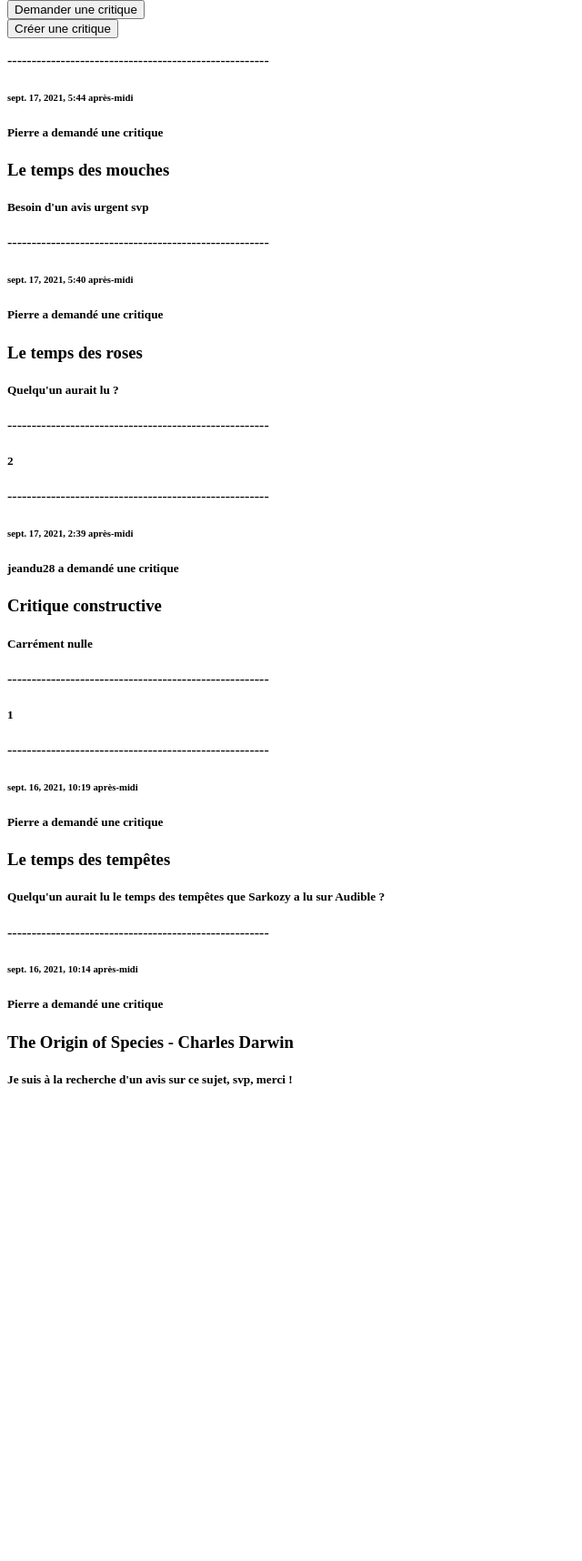
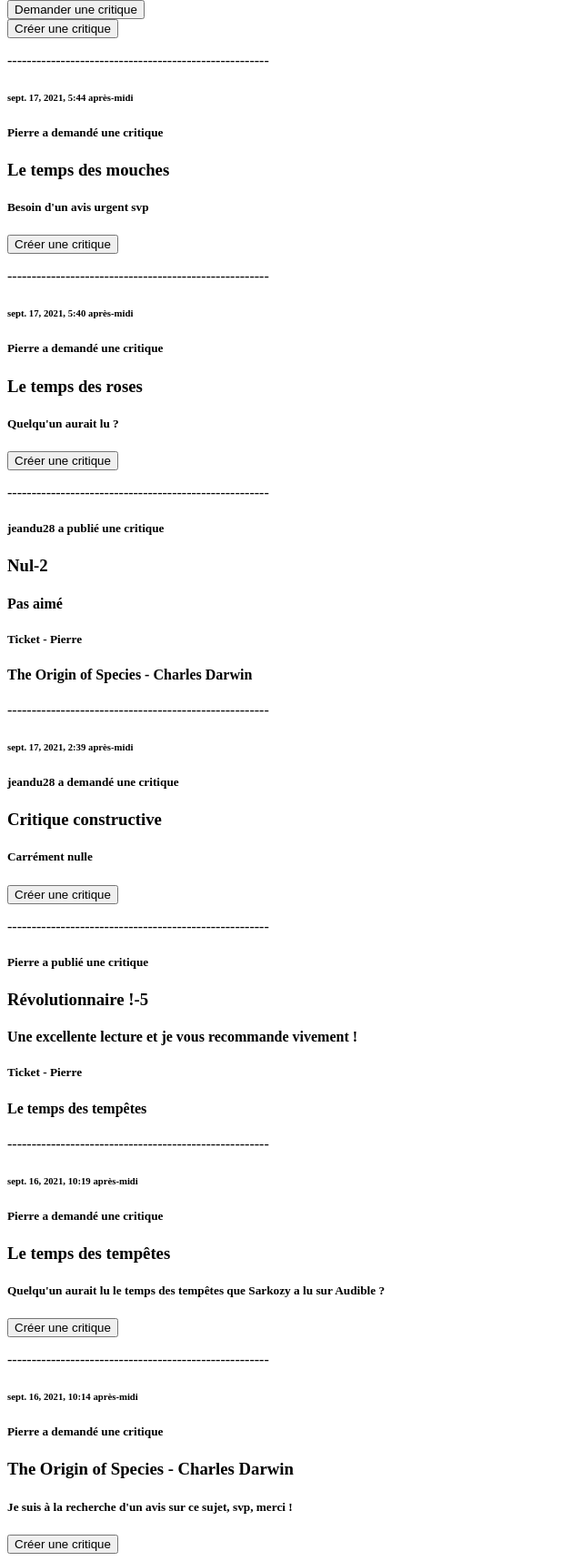
Before and after one commit to Pierre12412/LITReview, a Django app: page /home/ in a window 1280 px wide. Shown: the part 16-1732 px from the top of the page at 91% size, without its empty margins (0-640 px from the left). Before the commit the page ends 1210 px from the top, so only its background shows below. Run offline with Django 3.2, Linux system fonts and the light colour scheme; data comes from the database, SQL or seed files in the repository; both versions use the stored data as it was after the commit.

Commit message:
homepage

```diff
--- a/src/posts/models.py
+++ b/src/posts/models.py
@@ -1,3 +1,4 @@
+from django.contrib.auth.models import User
 from django.core.validators import MinValueValidator, MaxValueValidator
 from django.conf import settings
 from django.db import models
--- a/src/posts/templates/posts/ticket_list.html
+++ b/src/posts/templates/posts/ticket_list.html
@@ -15,8 +15,14 @@
                     {% if user.id == post.user_id %}
                         <h5>Vous avez publié une critique</h5>
                     {% else %}
-                        <h5>{{post.user_id}}</h5>
+                            <h5>{{post.username}} a publié une critique</h5>
                     {% endif %}
+                            <h3>{{post.headline}}-{{post.rating}}</h3>
+                            <h4>{{post.body}}</h4>
+            </div>
+            <div>
+                <h5>Ticket - {{post.ticket.username }}</h5>
+                <h4>{{post.ticket.title}}</h4>
             </div>
         {% else %}
                 <p>------------------------------------------------------</p>
@@ -24,12 +30,17 @@
                 <h6>{{ post.time_created }}</h6>
                 {% if user.username == post.user.username %}
                 <h5>Vous avez demandé une critique</h5>
+                <h3>{{ post.title}}</h3>
+                <h5>{{ post.description }}</h5>
                 {% else %}
                 <h5>{{ post.user }} a demandé une critique</h5>
+                <h3>{{ post.title}}</h3>
+                <h5>{{ post.description }}</h5>
+                <form action="/create_review">
+                  <input type="submit" value="Créer une critique">
+                </form>
+
                 {% endif %}
-
-              <h3>{{ post.title}}</h3>
-              <h5>{{ post.description }}</h5>
             </article>
         {% endif %}
     {% endfor %}
--- a/src/posts/views.py
+++ b/src/posts/views.py
@@ -1,8 +1,10 @@
+from datetime import datetime
+
+from django.contrib.auth.models import User
+from django.http import HttpResponseRedirect
 from django.views.generic import ListView, CreateView
 from posts.models import Ticket, Review
 from itertools import chain
-
-
 
 class CriticsHome(ListView):
     model = Ticket
@@ -12,6 +14,19 @@ class CriticsHome(ListView):
     def get_queryset(self):
         tickets = Ticket.objects.filter()
         reviews = Review.objects.filter()
+        users = User.objects.all()
+        for review in reviews:
+            for user in users:
+                if review.user_id == user.id:
+                    review.username = user.username
+        for ticket in tickets:
+            for user in users:
+                if ticket.user_id == user.id:
+                    ticket.username = user.username
+        for review in reviews:
+            for ticket in tickets:
+                if review.ticket_id == ticket.id:
+                    review.ticket = ticket
         result_list = sorted(
             chain(tickets, reviews),
             key=lambda instance: instance.time_created,reverse=True)
@@ -23,6 +38,12 @@ class TicketCreate(CreateView):
     template_name = "posts/ticket_create.html"
     fields = ['title','description','image',]
 
+    def form_valid(self, form):
+        model_instance = form.save(commit=False)
+        model_instance.user= self.request.user
+        model_instance.save()
+        return HttpResponseRedirect('/home')
+
 
 class Review_form(CreateView):
     model = Review
```
Also changed, not shown: src/db.sqlite3.
